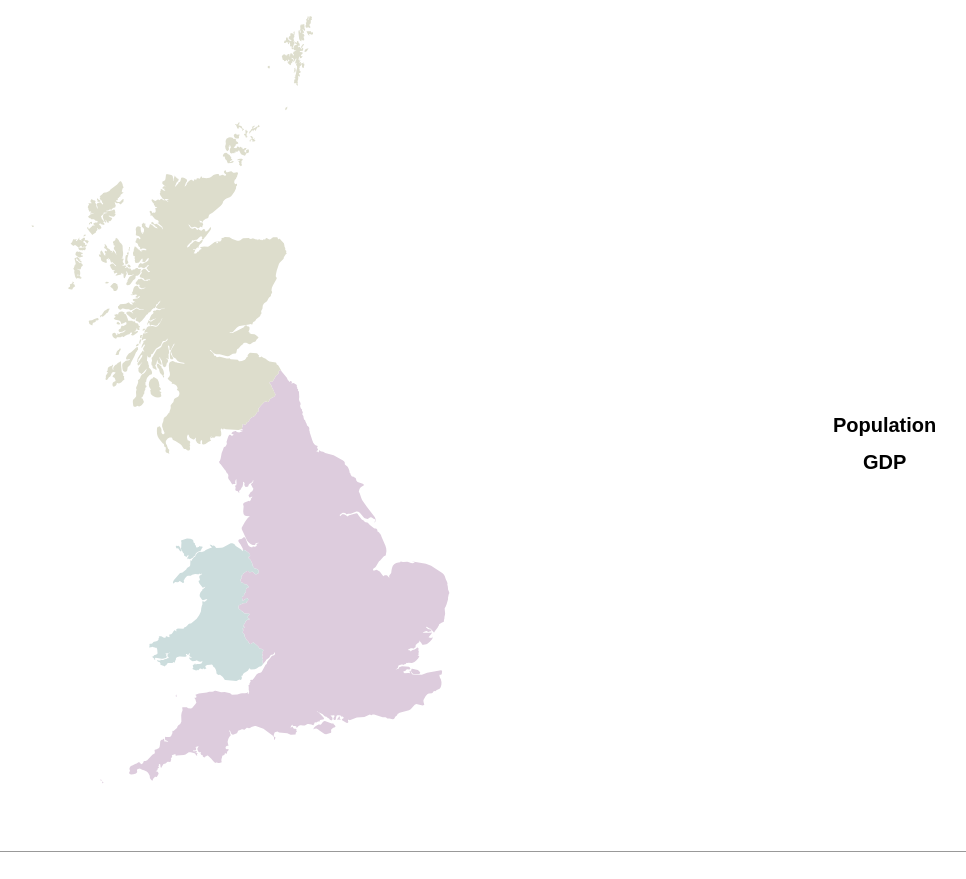
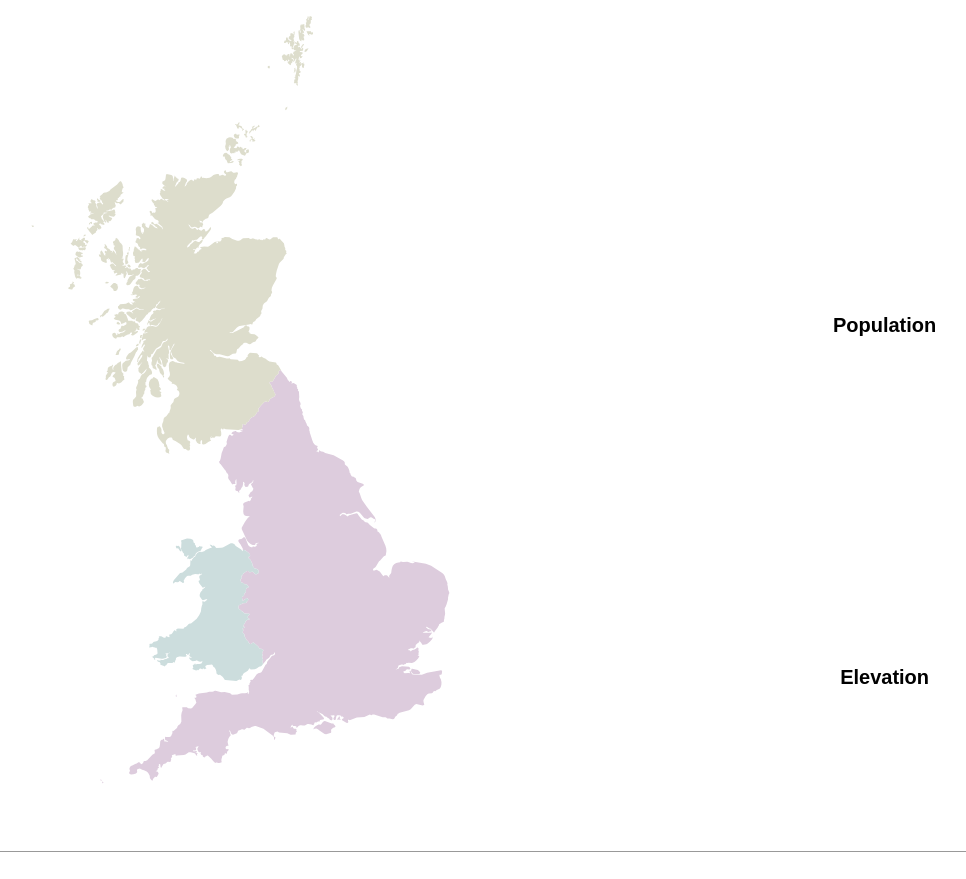
Before and after one commit to jay-tyler/data-petting-zoo, a Python web app: template DATA_PETTING_ZOO/data_petting_zoo/templates/home.jinja2 in a window 1280 px wide. Shown: the part 887-1766 px from the top of the page, without its empty margins (64-1030 px from the left). Run offline with Jinja, Linux system fonts and the light colour scheme; the template is opened without the code that fills it, so the values that code supplies are empty; some libraries are stand-ins or nearby versions; some web fonts are replaced.

Commit message:
cleaning up code; elevation histogram exists

```diff
--- a/DATA_PETTING_ZOO/data_petting_zoo/static/js/vis.js
+++ b/DATA_PETTING_ZOO/data_petting_zoo/static/js/vis.js
@@ -1,12 +1,15 @@
 var pZoo = {
     'mapObj': {},
     'popObj': {},
+    'elevObj': {},
 };
 
 
-// part of on-page-load setup;
-// reads data from json file, stores it in pZoo.mapObj namespace
-// THIS -> makeDefs()
+////////////////////////////////////////////////////////////////
+// MAP
+////////////////////////////////////////////////////////////////
+
+
 var loadMapData = function() {
 
     d3.json("/static/js/project_shapefiles/uk.json", function(error, uk) {
@@ -20,15 +23,9 @@ var loadMapData = function() {
 };
 
 
-// part of on-page-load setup;
-// creates variables used in map vis, stores in pZoo.mapObj namespace
-// loadMapData() -> THIS -> createNewMapSVG()
 var makeDefs = function() {
 
-    // pZoo.mapObj.width = 760;
     pZoo.mapObj.width = 600;
-
-    // pZoo.mapObj.height = 1060;
     pZoo.mapObj.height = 800;
 
     pZoo.mapObj.subunits = topojson.feature(
@@ -53,9 +50,6 @@ var div = d3.select("body").append("div")
     .style("opacity", 0);
 
 
-// part of on-page-load setup;
-// creates the SVG HTML element that will be the target for drawing
-// makeDefs() -> THIS -> drawMap()
 var createNewMapSVG = function() {
 
     // create the SVG element that will hold the map
@@ -67,9 +61,6 @@ var createNewMapSVG = function() {
 };
 
 
-// part of on-page-load setup;
-// draws map shapes
-// createNewMapSVG -> THIS -> drawLabels()
 var drawMap = function() {
 
     d3.select("body").select('svg').selectAll('.subunit')
@@ -82,19 +73,12 @@ var drawMap = function() {
         .append("path")
         .attr("class", function(d) { return "subunit " + d.id; })
         .attr("d", pZoo.mapObj.path);
-
-    drawLabels();
 };
 
 
-// part of on-page-load setup;
-// draws map shapes
-// drawMap() -> THIS
 var drawLabels = function() {
 
-    if ( $.isEmptyObject(pZoo.mapObj.dat) === false ) {
-
-        d3.select('map-content').select('svg').selectAll(".subunit-label")
+        d3.select('.map-content').select('svg').selectAll(".subunit-label")
             .data(
                 topojson
                 .feature(pZoo.mapObj.dat, pZoo.mapObj.dat.objects.subunits)
@@ -109,7 +93,6 @@ var drawLabels = function() {
             })
             .attr("dy", ".35em")
             .text(function(d) { return d.properties.name; });
-    }
 };
 
 
@@ -148,18 +131,11 @@ var plotFamily = function() {
 };
 
 
-var clearLabels = function() {
-
-    if ( $.isEmptyObject(pZoo.mapObj.dat) === false ) {
-
-        d3.selectAll(".country-label").remove();
-    }
-};
+////////////////////////////////////////////////////////////////
+// POPULATION HISTOGRAM
+////////////////////////////////////////////////////////////////
 
 
-// part of on-page-load setup;
-// reads data from json file, stores it in pZoo.popObj namespace
-// THIS -> createNewPopSVG()
 var loadPopData = function() {
 
     d3.json("/static/js/histogram/acPaccPockS.json", function(error, aberP) {
@@ -173,24 +149,17 @@ var loadPopData = function() {
 };
 
 
-// part of on-page-load setup;
-// defines some vars to be stored in pZoo.popObj namespace;
-// creates SVG HTML element to be targeted by draw functions
-// loadPopData() -> THIS -> drawPopHisto()
 var createNewPopSVG = function() {
 
     pZoo.popObj.margin = {top: 10, right: 30, bottom: 30, left: 30};
-    // pZoo.popObj.width = 760 - pZoo.popObj.margin.left - pZoo.popObj.margin.right;
     pZoo.popObj.width = 600 - pZoo.popObj.margin.left - pZoo.popObj.margin.right;
-    pZoo.popObj.height = 400 - pZoo.popObj.margin.top - pZoo.popObj.margin.bottom;
+    pZoo.popObj.height = 300 - pZoo.popObj.margin.top - pZoo.popObj.margin.bottom;
 
     var svg = d3.select(".pop-content").append("svg")
         .attr("width", pZoo.popObj.width + pZoo.popObj.margin.left + pZoo.popObj.margin.right)
         .attr("height", pZoo.popObj.height + pZoo.popObj.margin.top + pZoo.popObj.margin.bottom)
         .append("g")
         .attr("transform", "translate(" + pZoo.popObj.margin.left + "," + pZoo.popObj.margin.top + ")");
-
-    // drawPopHisto();
 };
 
 
@@ -200,6 +169,7 @@ var drawPopHisto = function() {
     d3.select('.pop-content').selectAll('.bar').remove();
     d3.select('.pop-content').selectAll('text').remove();
 
+    // if our response contains no data (= is an error), we don't want to draw anything
     if ($.isEmptyObject(pZoo.popObj.response.error)) {
 
         // configure data
@@ -217,15 +187,11 @@ var drawPopHisto = function() {
             .domain([d3.max(binnedVals, function(d) { return d.y; }), 0])
             .range([pZoo.popObj.height - (2 * pZoo.popObj.margin.top), 0]);
 
-        // var tempScale = d3.scale.linear().domain([0, bins]).range([lowerBand, upperBand]);
-        // var tickArray = d3.range(bins + 1).map(tempScale);
-
         // configure axes (just x-axis, no y-axis)
         var xAxis = d3.svg.axis()
             .scale(xScale)
             .orient('bottom')
             .tickValues(thresholds);
-            // .tickValues([0, 1000, 2000, 5000, 10000, 100000]);
 
         // DRAW, PILGRIM!
         // draw the 'bar' elements
@@ -261,13 +227,94 @@ var drawPopHisto = function() {
 };
 
 
-var createSliders = function() {
+////////////////////////////////////////////////////////////////
+// ELEVATION HISTOGRAM
+////////////////////////////////////////////////////////////////
 
-    d3.select('.sidebar-content')
-        .append('slider')
-        .slider()
-        .orientation('vertical');
+
+var createNewElevSVG = function() {
+
+    pZoo.elevObj.margin = {top: 10, right: 30, bottom: 30, left: 30};
+    pZoo.elevObj.width = 600 - pZoo.elevObj.margin.left - pZoo.elevObj.margin.right;
+    pZoo.elevObj.height = 300 - pZoo.elevObj.margin.top - pZoo.elevObj.margin.bottom;
+
+    var svg = d3.select(".elev-content").append("svg")
+        .attr("width", pZoo.elevObj.width + pZoo.elevObj.margin.left + pZoo.elevObj.margin.right)
+        .attr("height", pZoo.elevObj.height + pZoo.elevObj.margin.top + pZoo.elevObj.margin.bottom)
+        .append("g")
+        .attr("transform", "translate(" + pZoo.elevObj.margin.left + "," + pZoo.elevObj.margin.top + ")");
 };
+
+
+var drawElevHisto = function() {
+
+    // remove old display contents
+    d3.select('.elev-content').selectAll('.bar').remove();
+    d3.select('.elev-content').selectAll('text').remove();
+
+    // if our response contains no data (= is an error), we don't want to draw anything
+    if ($.isEmptyObject(pZoo.popObj.response.error)) {
+
+        // configure data
+        dat = pZoo.popObj.response.fam_df;
+        var origVals = [];
+        for (i = 0; i < dat.length; i++) { origVals.push(dat[i].delev); }
+        var thresholds = [0, 1000, 2000, 5000, 10000, 100000, 200000, 500000];
+        var binnedVals = d3.layout.histogram().bins(thresholds)(origVals);
+
+        console.log(binnedVals);
+
+        // configure scales
+        var xScale = d3.scale.ordinal()
+            .domain(thresholds)
+            .rangeRoundBands([0, pZoo.elevObj.width], 0.2, 0.6);
+        var yScale = d3.scale.linear()
+            .domain([d3.max(binnedVals, function(d) { return d.y; }), 0])
+            .range([pZoo.elevObj.height - (2 * pZoo.elevObj.margin.top), 0]);
+
+        // configure axes (just x-axis, no y-axis)
+        var xAxis = d3.svg.axis()
+            .scale(xScale)
+            .orient('bottom')
+            .tickValues(thresholds);
+
+        // DRAW, PILGRIM!
+        // draw the 'bar' elements
+        var bar = d3.select('.elev-content').select('svg').selectAll('.bar')
+            .data(binnedVals)
+            .enter()
+            .append('g')
+            .attr('class', 'bar')
+            .attr('transform', function(d) { return 'translate(' + xScale(d.x) + ', ' + yScale(d.y) / 1000 + ')'; });
+
+        // draw the rectangles - these are the actual visualization bits
+        bar.append('rect')
+            .attr('y', function(d) { return pZoo.elevObj.height - yScale(d.y); })
+            .attr('width', xScale.rangeBand())
+            .attr('height', function(d) { return yScale(d.y); });
+
+        // draw the axes
+        d3.select('.elev-content').select('svg')
+            .append('g')
+            .attr('class', 'x axis')
+            .attr('transform', 'translate(' + xScale.rangeBand() / 1.6 + ', ' + pZoo.elevObj.height + ')')
+            .call(xAxis);
+
+        // configure and draw text labels
+        var formatCount = d3.format(",.0f");
+        bar.append("text")
+            .attr("dy", ".75em")
+            .attr('y', function(d) { return pZoo.elevObj.height - yScale(d.y) - 10; })
+            .attr('transform', function(d) { return 'translate(' + xScale.rangeBand() / 2 + ', 0)'; })
+            .attr("text-anchor", "middle")
+            .text(function(d) { return formatCount(d.y); });
+    }
+};
+
+
+////////////////////////////////////////////////////////////////
+// SEARCH FUNCTION
+////////////////////////////////////////////////////////////////
 
 
 var doSearch = function(url, query) {
@@ -293,10 +340,17 @@ var doSearch = function(url, query) {
         pZoo.popObj.response = response;
         plotFamily();
         drawPopHisto();
+        drawElevHisto();
     }).fail(function(a,b,c) {
         alert('foo');
     });
 };
+
+
+////////////////////////////////////////////////////////////////
+// TEXT FORMATTING
+////////////////////////////////////////////////////////////////
+
 
 var showNameFamInfo = function(response) {
     $("#placename").text(response.name);
@@ -311,6 +365,7 @@ var showNameFamInfo = function(response) {
     );
 };
 
+
 var showNameKeyInfo = function(response) {
     $("#placename").text(response.namefam_dict.human_namekey);
     $("#namefam-info").text(
@@ -322,10 +377,12 @@ var showNameKeyInfo = function(response) {
     );
 };
 
+
 var showErrorSheep = function(response) {
     $("#placename").text(response.error);
     $("#namefam-info").empty();
 };
+
 
 var showRowInfo = function(response) {
     $("#placename").text(response.name);
@@ -333,10 +390,16 @@ var showRowInfo = function(response) {
 };
 
 
+////////////////////////////////////////////////////////////////
+// ON PAGE LOAD
+////////////////////////////////////////////////////////////////
+
+
 $( document ).ready( function() {
 
     loadMapData();
     createNewPopSVG();
+    createNewElevSVG();
     doSearch('/search/', 'ashley');
 
     $('#search').submit(function(e) {
--- a/DATA_PETTING_ZOO/data_petting_zoo/templates/home.jinja2
+++ b/DATA_PETTING_ZOO/data_petting_zoo/templates/home.jinja2
@@ -82,13 +82,13 @@
 
             </div>
 
-            <div class='gdp-container'>
+            <div class='elev-container'>
 
-                <div class='gdp-content'>
+                <div class='elev-content'>
                 </div>
 
-                <div class='gdp-title'>
-                    <h1>GDP</h1>
+                <div class='elev-title'>
+                    <h1>Elevation</h1>
                 </div>
 
             </div>
```
